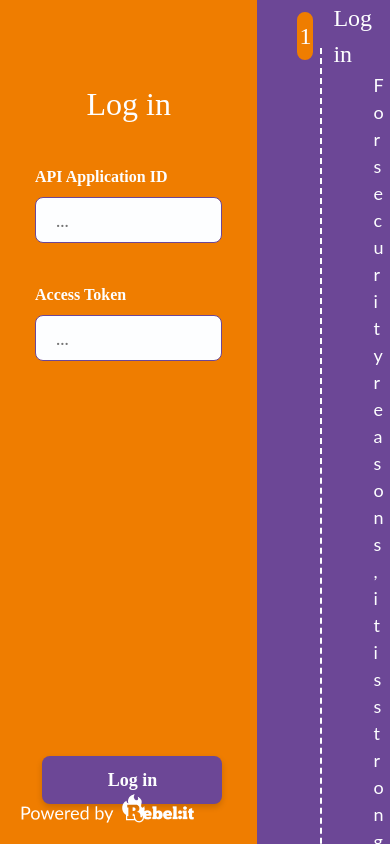
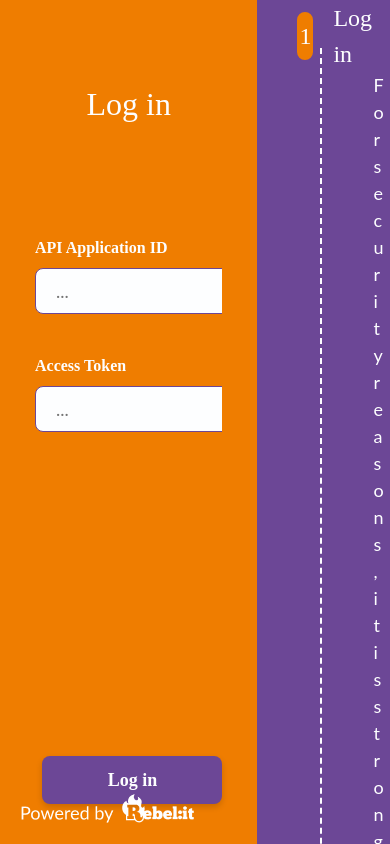
Before and after one commit to Rebel-it/rebel-ot-discover-edgeapp, a React (Vite) app in the folder src/Rebelit.OT.Discover.EdgeApp.WebApp/: page /login in a window 390 px wide. Built offline with nearby package versions, Linux system fonts and the light colour scheme; a web font is replaced by a local one.

Commit message:
responsive login page using grid layout

```diff
--- a/src/Rebelit.OT.Discover.EdgeApp.WebApp/src/pages/loginPage/LoginPage.module.css
+++ b/src/Rebelit.OT.Discover.EdgeApp.WebApp/src/pages/loginPage/LoginPage.module.css
@@ -1,16 +1,20 @@
 .loginForm {
+  justify-self: center;
   width: 100%;
   max-width: 600px;
-  padding-top: 20%;
   overflow: auto;
   -ms-overflow-style: none;
   scrollbar-width: none;
+
+  display: grid;
+  grid-template-rows: repeat(5, 1fr);
 
   &:webkit-scrollbar {
     display: none;
   }
 
   .formFieldWrapper {
+    grid-area: 2;
     display: flex;
     flex-direction: column;
     gap: 40px;
--- a/src/Rebelit.OT.Discover.EdgeApp.WebApp/src/pages/loginPage/LoginPage.tsx
+++ b/src/Rebelit.OT.Discover.EdgeApp.WebApp/src/pages/loginPage/LoginPage.tsx
@@ -84,7 +84,6 @@ function LoginPage() {
       loading={isSubmitting}>
 
       <form className={styles.loginForm} noValidate>
-
         <div className={styles.formFieldWrapper}>
           <FormField
             id="applicationid"
```
